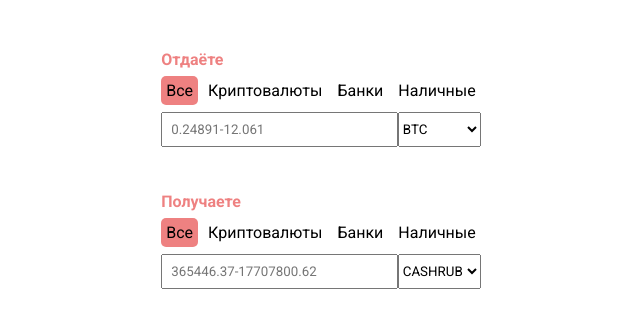
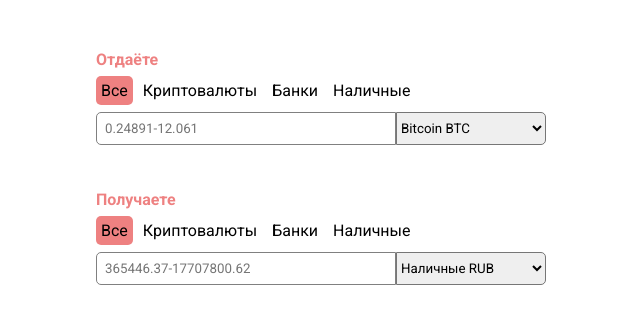
Before and after one commit to zhuraveln/main-test, a React (Vite) app: page / in a window 1280 px wide. Shown: the top 328 px of the page, without its empty margins (319-959 px from the left). Built offline with nearby package versions, Linux system fonts and the light colour scheme.

Commit message:
Added some styles

```diff
--- a/src/App.scss
+++ b/src/App.scss
@@ -4,6 +4,7 @@
   .container {
     display: flex;
     flex-direction: column;
+    width: 450px;
     margin: 50px auto;
     gap: 45px;
   }
--- a/src/components/GetArea/GetInput/GetInput.module.scss
+++ b/src/components/GetArea/GetInput/GetInput.module.scss
@@ -2,9 +2,18 @@
   display: flex;
 
   input {
-    width: 100%;
+    width: calc(100% - 150px);
     padding: 8px;
-    // border-radius: 5px;
-    // border: 1px solid grey;
+    border-top-left-radius: 5px;
+    border-bottom-left-radius: 5px;
+    border: 1px solid grey;
+  }
+
+  select {
+    width: 150px;
+    border-top-left-radius: 0px;
+    border-bottom-left-radius: 0px;
+    border-bottom-right-radius: 5px;
+    border-top-right-radius: 5px;
   }
 }
--- a/src/components/GetArea/GetInput/GetInput.tsx
+++ b/src/components/GetArea/GetInput/GetInput.tsx
@@ -56,7 +56,7 @@ export const GetInput: React.FC = () => {
         {availableDirections?.length &&
           availableDirections?.map(direction => (
             <option value={direction.code} key={direction.code}>
-              {direction.code}
+              {direction.name}
             </option>
           ))}
       </select>
--- a/src/components/GiveArea/GiveInput/GiveInput.module.scss
+++ b/src/components/GiveArea/GiveInput/GiveInput.module.scss
@@ -2,9 +2,18 @@
   display: flex;
 
   input {
-    width: 100%;
+    width: calc(100% - 150px);
     padding: 8px;
-    // border-radius: 5px;
-    // border: 1px solid grey;
+    border-top-left-radius: 5px;
+    border-bottom-left-radius: 5px;
+    border: 1px solid grey;
+  }
+
+  select {
+    width: 150px;
+    border-top-left-radius: 0px;
+    border-bottom-left-radius: 0px;
+    border-bottom-right-radius: 5px;
+    border-top-right-radius: 5px;
   }
 }
--- a/src/components/GiveArea/GiveInput/GiveInput.tsx
+++ b/src/components/GiveArea/GiveInput/GiveInput.tsx
@@ -46,7 +46,7 @@ export const GiveInput: React.FC = () => {
         {availableDirections?.length &&
           availableDirections?.map(direction => (
             <option value={direction.code} key={direction.code}>
-              {direction.code}
+              {direction.name}
             </option>
           ))}
       </select>
```
